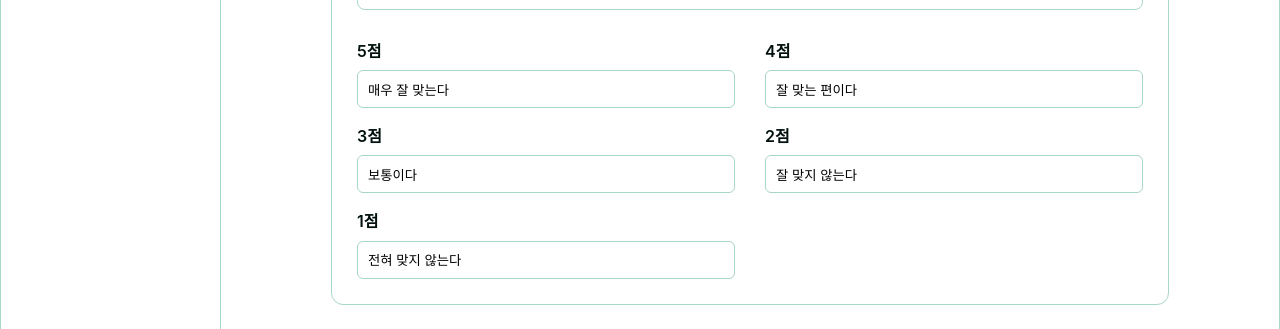
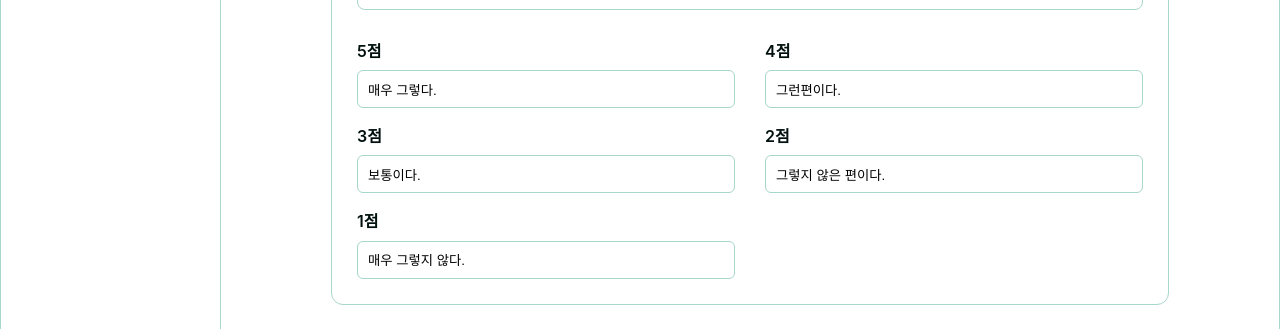
Before and after one commit to MUNJI-KANG/JINRO_IS_BACK, a React app in the folder JINRO_PROJ/frontend/: page /counselor/category/write in a window 1280 px wide. Shown: the part 556-885 px from the top of the page. Built offline with nearby package versions, Linux system fonts and the light colour scheme; the HTML template or start-up script is replaced by a standard one.

Commit message:
dk_survey

```diff
--- a/JINRO_PROJ/frontend/src/pages/counselor/c_category/CCatWrite.jsx
+++ b/JINRO_PROJ/frontend/src/pages/counselor/c_category/CCatWrite.jsx
@@ -18,11 +18,11 @@ export default function CCatWrite() {
     {
       questionText: "",
       options: [
-        "매우 잘 맞는다",
-        "잘 맞는 편이다",
-        "보통이다",
-        "잘 맞지 않는다",
-        "전혀 맞지 않는다",
+        "매우 그렇다.",
+        "그런편이다.",
+        "보통이다.",
+        "그렇지 않은 편이다.",
+        "매우 그렇지 않다.",
       ],
     },
   ]);
```
